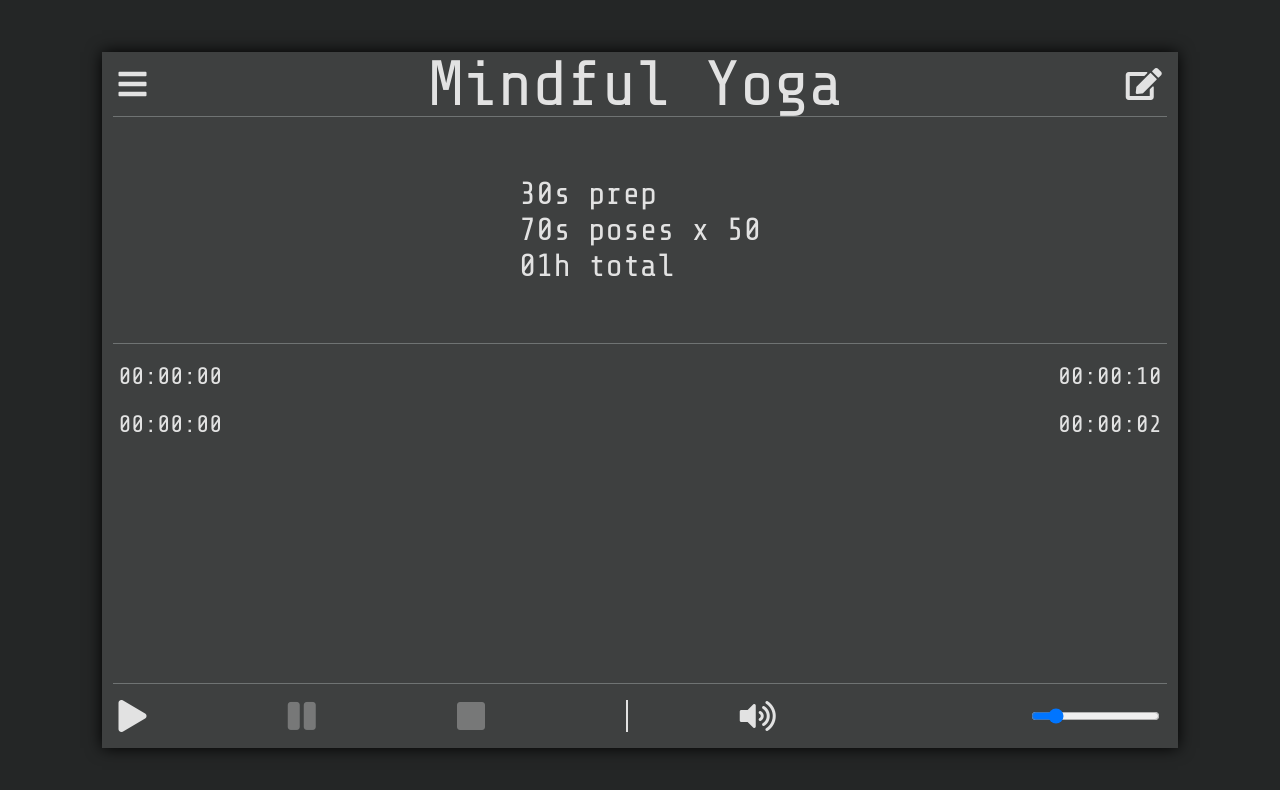
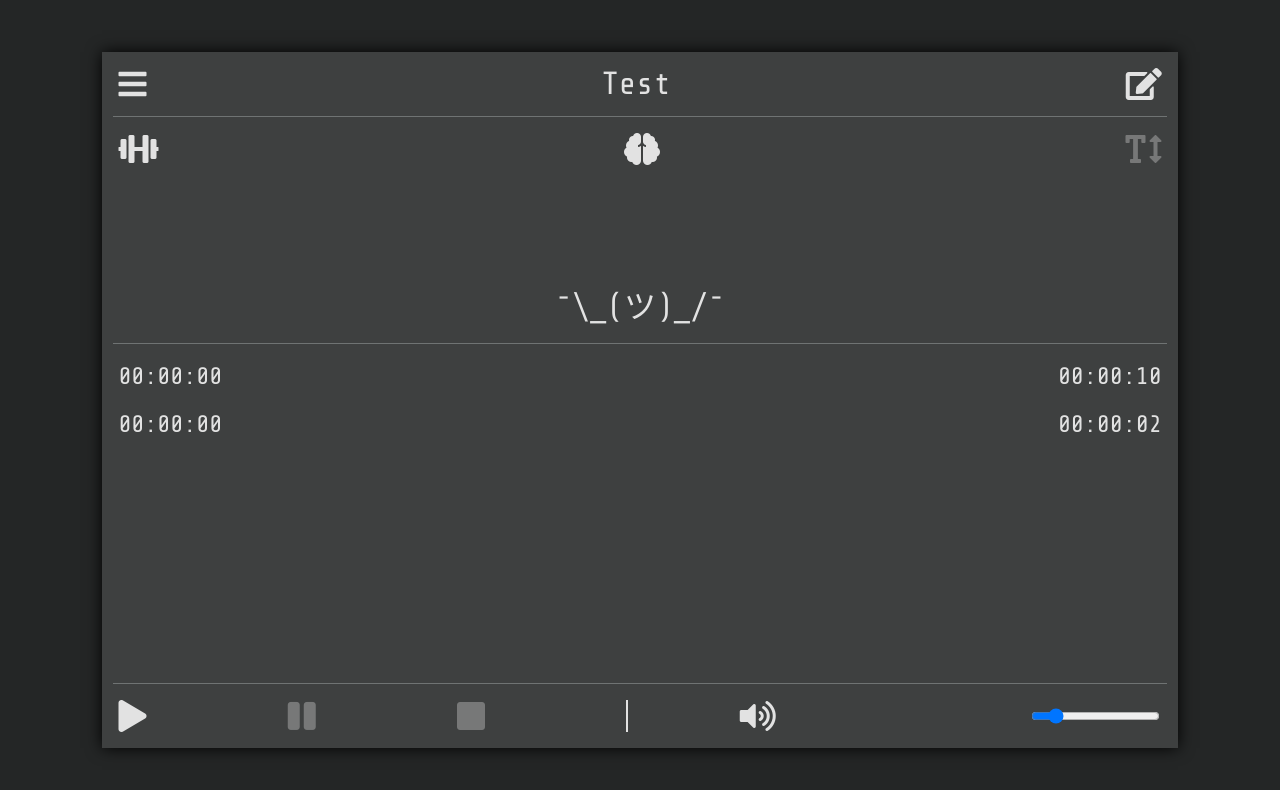
Before and after one commit to kolesan/mindful, a website built with webpack: page src/index.html in a window 1280 px wide. Built offline with nearby package versions, Linux system fonts and the light colour scheme.

Commit message:
Add temp buttons for program switching

```diff
--- a/src/Controls.js
+++ b/src/Controls.js
@@ -1,4 +1,4 @@
-import { timerModule } from './index';
+import { timerModule } from './TestDataPreload';
 import { toggleMuted, setVolume } from './Volume';
 import * as log from './Logging';
 import * as constants from './Constants';
@@ -51,3 +51,5 @@ pauseBtn.addEventListener("click", pause);
 stopBtn.addEventListener("click", stop);
 volumeBtn.addEventListener("click", toggleMuted);
 volumeSlider.addEventListener("input", setVolume);
+
+export { disable, enable };
--- a/src/TestDataPreload.js
+++ b/src/TestDataPreload.js
@@ -1,5 +1,7 @@
 import { newTimerEvent } from './Timer';
+import * as TimerModule from './TimerToDisplayBinder';
 import * as audio from './Audio';
+import * as controls from './Controls';
 
 function yoga() {
   let l2events = [];
@@ -45,8 +47,73 @@ function test() {
   return newTimerEvent(`MainTimer`, 0, 10000, audio.sgong, l2events);
 }
 
-// let mainEvent = yoga();
-// let mainEvent = meditation();
-let mainEvent = test();
+let yogaProgram = {
+  title: "Mindful Yoga",
+  description: `
+    30s prep
+    70s poses x 50
+    01h total
+  `,
+  mainEvent: yoga(),
+};
 
-export { mainEvent };
+let meditationProgram = {
+  title: "Meditation",
+  description: `
+    20m Breathing
+    15m Body
+    05m Hearing
+    03m Thoughts
+    02m Ground
+    01m Chill
+  `,
+  mainEvent: meditation(),
+};
+
+let testProgram = {
+  title: "Test",
+  description: `
+     ¯\\_(ツ)_/¯
+  `,
+  mainEvent: test(),
+};
+
+
+let yogaBtn = document.getElementById("yogaBtn");
+let meditationBtn = document.getElementById("meditationBtn");
+let testBtn = document.getElementById("testBtn");
+
+let timerModule;
+function loadProgarm(program) {
+  document.querySelector("#titleText").innerHTML = program.title;
+  document.querySelector("#descriptionText").innerHTML = program.description;
+
+  timerModule = TimerModule.newInstance(program.mainEvent, document.querySelector(".timer"));
+}
+function loadTestProgram() {
+  loadProgarm(testProgram);
+  controls.disable(testBtn);
+  controls.enable(yogaBtn);
+  controls.enable(meditationBtn);
+}
+function loadYogaProgram() {
+  loadProgarm(yogaProgram);
+  controls.disable(yogaBtn);
+  controls.enable(testBtn);
+  controls.enable(meditationBtn)
+}
+function loadMeditationProgram() {
+  loadProgarm(meditationProgram);
+  controls.disable(meditationBtn);
+  controls.enable(yogaBtn);
+  controls.enable(testBtn)
+}
+
+loadTestProgram();
+
+yogaBtn.addEventListener("click", loadYogaProgram);
+meditationBtn.addEventListener("click", loadMeditationProgram);
+testBtn.addEventListener("click", loadTestProgram);
+
+
+export { timerModule };
--- a/src/TimerDisplay.js
+++ b/src/TimerDisplay.js
@@ -110,6 +110,7 @@ function clearScreen(container) {
 
 function newInstance(timer, container){
   let animations = [];
+  clearScreen(container);
   let bars = generateBars(timer.currentEvents(), container);
   return Object.freeze({
     start: function () { animations = startAnimations(bars, timer.currentEvents()) },
--- a/src/index.html
+++ b/src/index.html
@@ -9,15 +9,18 @@
 <body>
     <section class="main_screen">
         <section class="title section">
-            <button class="controls__button__play icon-button" id="menuBtn"><i class="fas fa-bars"></i></button>
-            <span>Mindful Yoga</span>
+            <button class="icon-button" id="menuBtn"><i class="fas fa-bars"></i></button>
+            <span id="titleText">Mindful</span>
             <button class="controls__button__play icon-button" id="editBtn"><i class="fas fa-edit"></i></button>
         </section>
         <div class="section_separator"></div>
         <section class="description section">
-            30s prep<br/>
-            70s poses x 50<br/>
-            01h total
+            <div class="description_program_controls">
+                <button class="icon-button" id="yogaBtn"><i class="fas fa-dumbbell"></i></button>
+                <button class="icon-button" id="meditationBtn"><i class="fas fa-brain"></i></button>
+                <button class="icon-button" id="testBtn"><i class="fas fa-text-height"></i></button>
+            </div>
+            <span id="descriptionText"></span>
         </section>
         <div class="section_separator"></div>
         <section class="timer section">
--- a/src/index.js
+++ b/src/index.js
@@ -1,15 +1 @@
 import './style.css';
-import * as TimerModule from './TimerToDisplayBinder';
-import { mainEvent as testData } from './TestDataPreload';
-
-let program;
-
-function loadProgram() {
-  program = testData;
-}
-
-loadProgram();
-
-let timerModule = TimerModule.newInstance(program, document.querySelector(".timer"));
-
-export { timerModule };
--- a/src/style.css
+++ b/src/style.css
@@ -24,6 +24,28 @@ body {
     background-color: #242626;
 }
 
+/*@media*/
+/*(min-resolution: 96dpi),*/
+/*(min-resolution: 1dppx),*/
+/*(-webkit-min-device-pixel-ratio: 1),*/
+/*(min--moz-device-pixel-ratio: 1) {*/
+    /*body {*/
+        /*font-size: 10rem;*/
+    /*}*/
+/*}*/
+
+/*@media(min-resolution: 252dpi) {*/
+    /*body {*/
+        /*font-size: 10rem;*/
+    /*}*/
+/*}*/
+
+/*@media(min-width: 500px) {*/
+    /*body {*/
+        /*font-size: 10rem;*/
+    /*}*/
+/*}*/
+
 .main_screen {
     width: 84vw;
     height: 87vh;
@@ -33,7 +55,7 @@ body {
     grid-template-rows: 4rem auto 2fr auto 3fr auto 4rem;
 
     justify-content: center;
-    align-items: center;
+    /*align-items: center;*/
 
     box-shadow: 0 0 15px black;
     background-color: #3E4040;
@@ -49,7 +71,7 @@ body {
     justify-content: space-between;
     align-items: center;
 
-    font: 4rem var(--font-family);
+    font: 2rem var(--font-family);
 }
 
 .section_separator {
@@ -61,8 +83,15 @@ body {
 .description {
     display: flex;
     flex-direction: column;
-    justify-content: center;
+    padding: 1rem;
+    justify-content: space-between;
     align-items: center;
+}
+
+.description_program_controls {
+    width: 100%;
+    display: flex;
+    justify-content: space-between;
 }
 
 .timer {
@@ -88,6 +117,7 @@ body {
 }
 
 .timer__bar {
+    width: 100%;
     height: 2rem;
     text-shadow:
             -1px -1px 1px gray,
@@ -96,6 +126,7 @@ body {
              1px  1px 1px gray;
     display: flex;
     align-items: center;
+    box-shadow: 1px 1px 1px black;
 }
 
 /*.timer__bar_l0 {*/
```
